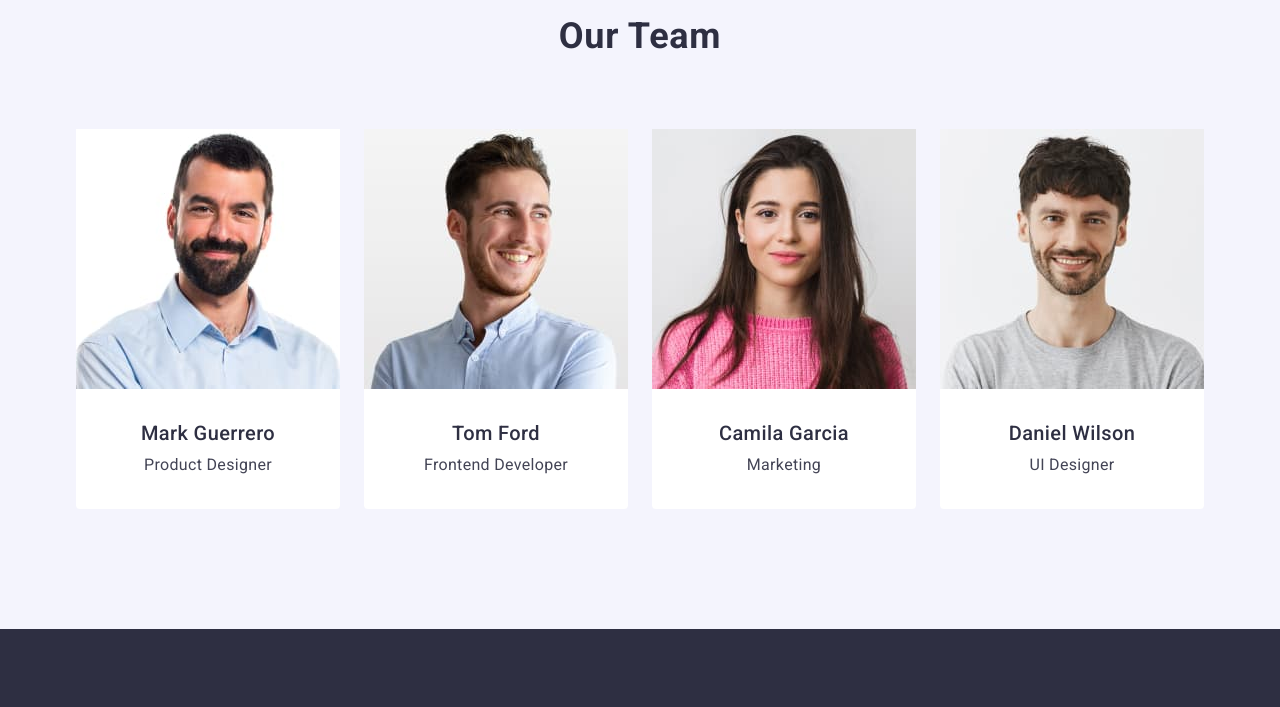
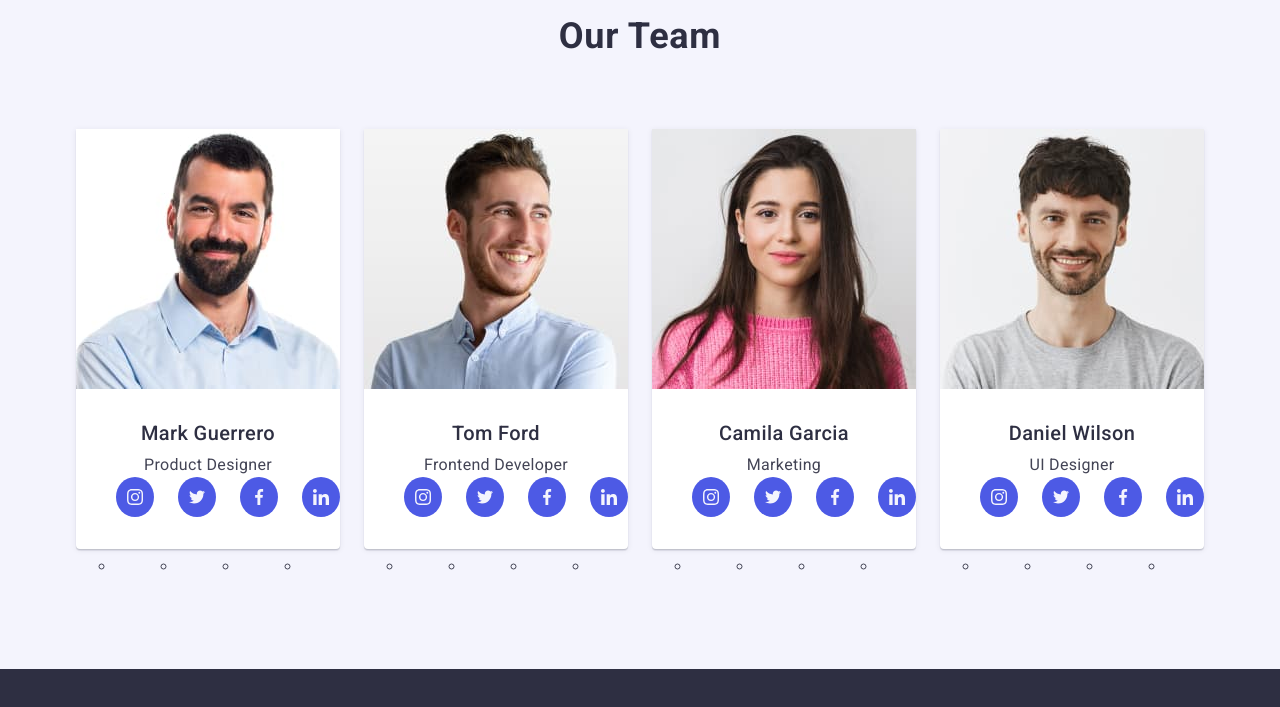
Before and after one commit to iamyurkas/goit-markup-hw-04, a plain HTML site: page index.html in a window 1280 px wide. Shown: the part 1420-2127 px from the top of the page. Drawn offline with Linux system fonts and the light colour scheme.

Commit message:
added sn

```diff
--- a/css/style.css
+++ b/css/style.css
@@ -235,6 +235,31 @@ img {
     width: calc((100% - 3 * 24px) / 4);
     background-color: var(--white);
     border-radius: 0px 0px 4px 4px;
+    box-shadow: 0px 1px 6px rgba(46, 47, 66, 0.08),
+        0px 1px 1px rgba(46, 47, 66, 0.16),
+        0px 2px 1px rgba(46, 47, 66, 0.08);
+}
+.team-sn-list {
+    display: flex;
+    justify-content: center;
+    gap: 24px;
+}
+.team-sn-item {
+    width: 40px;
+    height: 40px;
+}
+.team-sn-list-link {
+    display: flex;
+    align-items: center;
+    justify-content: center;
+    width: 100%;
+    height: 100%;
+    background-color: var(--iris);
+    border-radius: 50%;
+}
+.team-sn-list-link:hover,
+.team-sn-list-link:active {
+    background-color: var(--darkiris);
 }
 .team-mate{
     padding: 32px 0;
@@ -255,6 +280,9 @@ img {
     letter-spacing: 0.02em;
     color: var(--slate);
     max-width: 264px
+}
+.team-svg {
+    fill: var(--cloud);
 }
 .footer {
     padding: 100px 0;
--- a/index.html
+++ b/index.html
@@ -165,6 +165,30 @@
               <div class="team-mate">
                 <h3 class="team-mate-header">Mark Guerrero</h3>
                 <p class="team-mate-p">Product Designer</p>
+                <ul class="team-sn-list">
+                  <li class="team-sn-item">
+                    <a href="" class="team-sn-list-link"
+                      ><svg width="16" heigh="16" class="team-svg">
+                        <use
+                          href="./images/icons.svg#icon-instagram"
+                        ></use></svg></a>
+                  </li>
+                  <li class="team-sn-item">
+                    <a href="" class="team-sn-list-link"
+                      ><svg width="16" heigh="16">
+                        <use href="./images/icons.svg#icon-twitter"></use></svg></a>
+                  </li>
+                  <li class="team-sn-item">
+                    <a href="" class="team-sn-list-link"
+                      ><svg width="16" heigh="16">
+                        <use href="./images/icons.svg#icon-facebook"></use></svg></a>
+                  </li>
+                  <li class="team-sn-item">
+                    <a href="" class="team-sn-list-link"
+                      ><svg width="16" heigh="16">
+                        <use href="./images/icons.svg#icon-linkedin"></use></svg></a>
+                  </li>
+                </ul>
               </div>
             </li>
             <li class="team-item">
@@ -177,6 +201,30 @@
               <div class="team-mate">
                 <h3 class="team-mate-header">Tom Ford</h3>
                 <p class="team-mate-p">Frontend Developer</p>
+                <ul class="team-sn-list">
+                  <li class="team-sn-item">
+                    <a href="" class="team-sn-list-link"
+                      ><svg width="16" heigh="16" class="team-svg">
+                        <use
+                          href="./images/icons.svg#icon-instagram"
+                        ></use></svg></a>
+                  </li>
+                  <li class="team-sn-item">
+                    <a href="" class="team-sn-list-link"
+                      ><svg width="16" heigh="16">
+                        <use href="./images/icons.svg#icon-twitter"></use></svg></a>
+                  </li>
+                  <li class="team-sn-item">
+                    <a href="" class="team-sn-list-link"
+                      ><svg width="16" heigh="16">
+                        <use href="./images/icons.svg#icon-facebook"></use></svg></a>
+                  </li>
+                  <li class="team-sn-item">
+                    <a href="" class="team-sn-list-link"
+                      ><svg width="16" heigh="16">
+                        <use href="./images/icons.svg#icon-linkedin"></use></svg></a>
+                  </li>
+                </ul>
               </div>
             </li>
             <li class="team-item">
@@ -189,6 +237,30 @@
               <div class="team-mate">
                 <h3 class="team-mate-header">Camila Garcia</h3>
                 <p class="team-mate-p">Marketing</p>
+                <ul class="team-sn-list">
+                  <li class="team-sn-item">
+                    <a href="" class="team-sn-list-link"
+                      ><svg width="16" heigh="16" class="team-svg">
+                        <use
+                          href="./images/icons.svg#icon-instagram"
+                        ></use></svg></a>
+                  </li>
+                  <li class="team-sn-item">
+                    <a href="" class="team-sn-list-link"
+                      ><svg width="16" heigh="16">
+                        <use href="./images/icons.svg#icon-twitter"></use></svg></a>
+                  </li>
+                  <li class="team-sn-item">
+                    <a href="" class="team-sn-list-link"
+                      ><svg width="16" heigh="16">
+                        <use href="./images/icons.svg#icon-facebook"></use></svg></a>
+                  </li>
+                  <li class="team-sn-item">
+                    <a href="" class="team-sn-list-link"
+                      ><svg width="16" heigh="16">
+                        <use href="./images/icons.svg#icon-linkedin"></use></svg></a>
+                  </li>
+                </ul>
               </div>
             </li>
             <li class="team-item">
@@ -201,6 +273,30 @@
               <div class="team-mate">
                 <h3 class="team-mate-header">Daniel Wilson</h3>
                 <p class="team-mate-p">UI Designer</p>
+                <ul class="team-sn-list">
+                  <li class="team-sn-item">
+                    <a href="" class="team-sn-list-link"
+                      ><svg width="16" heigh="16" class="team-svg">
+                        <use
+                          href="./images/icons.svg#icon-instagram"
+                        ></use></svg></a>
+                  </li>
+                  <li class="team-sn-item">
+                    <a href="" class="team-sn-list-link"
+                      ><svg width="16" heigh="16">
+                        <use href="./images/icons.svg#icon-twitter"></use></svg></a>
+                  </li>
+                  <li class="team-sn-item">
+                    <a href="" class="team-sn-list-link"
+                      ><svg width="16" heigh="16">
+                        <use href="./images/icons.svg#icon-facebook"></use></svg></a>
+                  </li>
+                  <li class="team-sn-item">
+                    <a href="" class="team-sn-list-link"
+                      ><svg width="16" heigh="16">
+                        <use href="./images/icons.svg#icon-linkedin"></use></svg></a>
+                  </li>
+                </ul>
               </div>
             </li>
           </ul>
```
